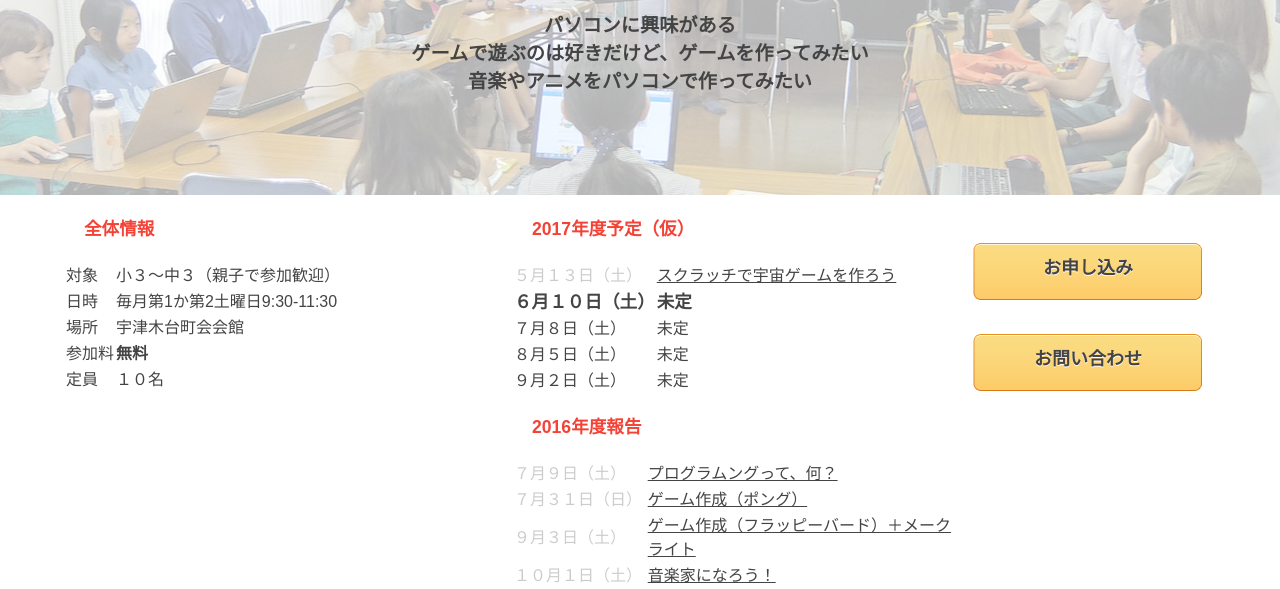
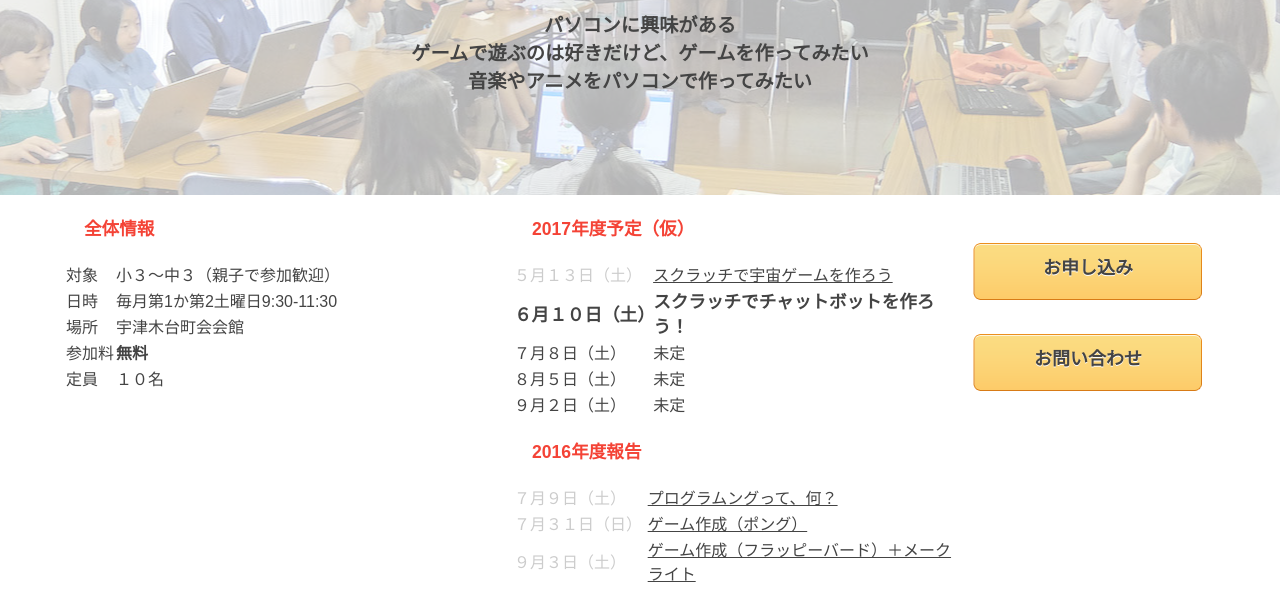
Before and after one commit to CoderDojoUtsukidai/coderdojoutsukidai.github.io, a plain HTML site: page index.html in a window 1280 px wide. Shown: the part 205-794 px from the top of the page. Drawn offline with Linux system fonts and the light colour scheme.

Commit message:
Update theme of next workshop

```diff
--- a/index.html
+++ b/index.html
@@ -32,7 +32,7 @@
             <div class="section-title">2017年度予定（仮）</div>
             <table>
                 <tr class="past"><td>５月１３日（土）</td><td><a href="report20170513.html">スクラッチで宇宙ゲームを作ろう</a></td></tr>
-                <tr class="upcoming"><td>６月１０日（土）</td><td>未定</td></tr>
+                <tr class="upcoming"><td>６月１０日（土）</td><td>スクラッチでチャットボットを作ろう！</td></tr>
                 <tr><td>７月８日（土）</td><td>未定</td></tr>
                 <tr><td>８月５日（土）</td><td>未定</td></tr>
                 <tr><td>９月２日（土）</td><td>未定</td></tr>
```
